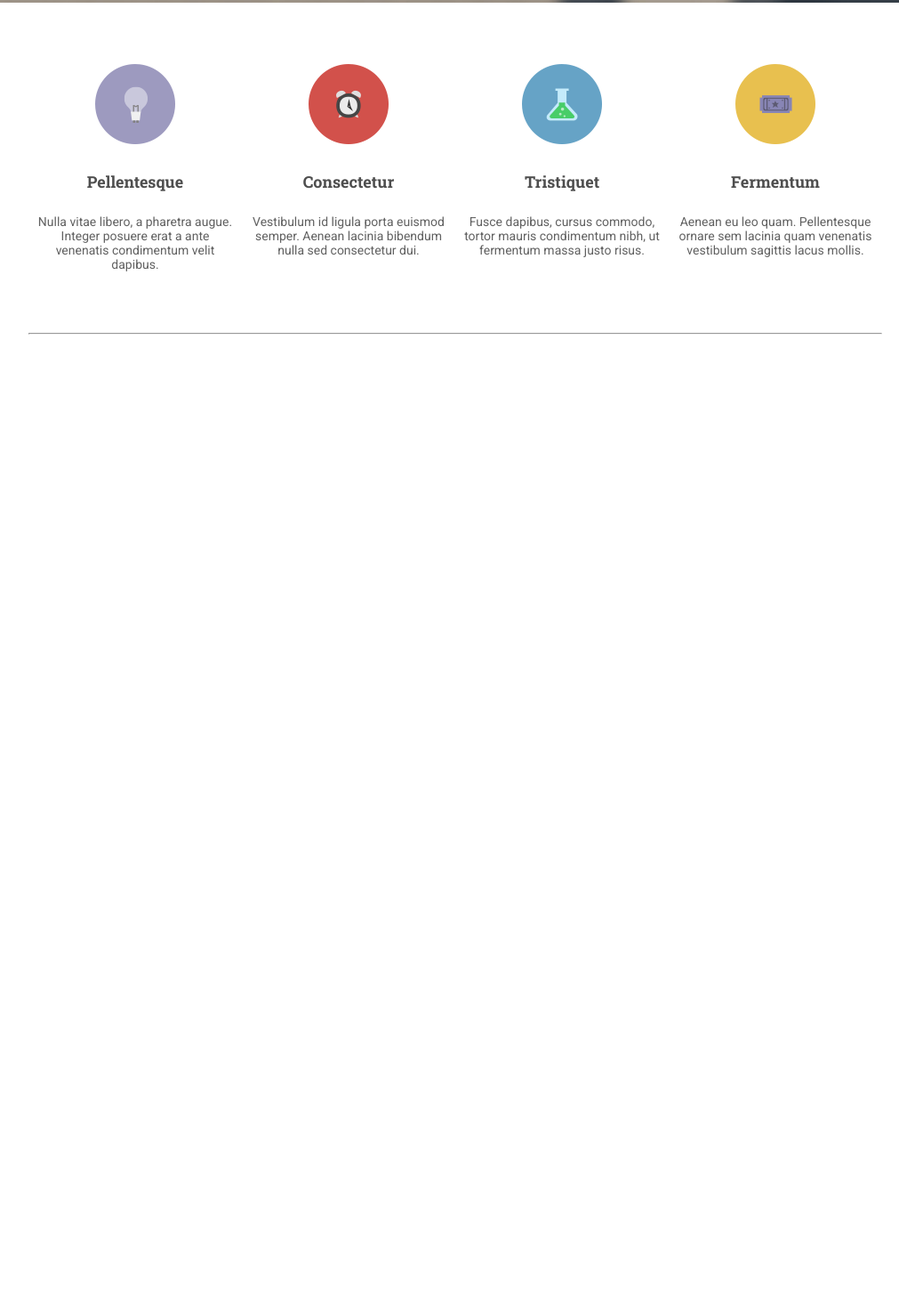
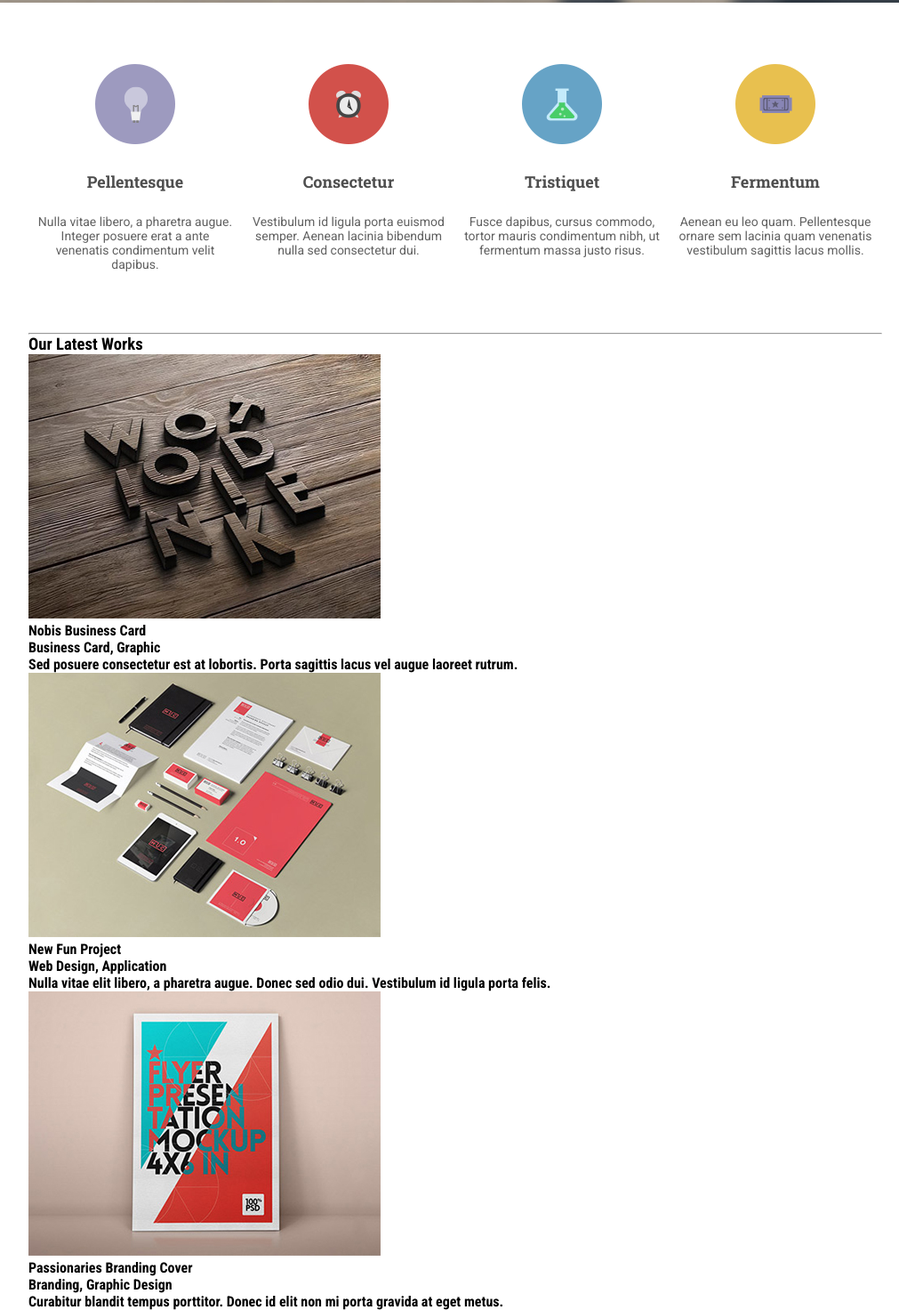
Before and after one commit to GustovAlex/template, a plain HTML site: page src/index.html in a window 1280 px wide. Shown: the part 714-2186 px from the top of the page at 89% size, without its empty margins (128-1139 px from the left). Before the commit the page ends 1090 px from the top, so only its background shows below. Drawn offline with nearby package versions, Linux system fonts and the light colour scheme; files that its build step writes are made by us from their sources.

Commit message:
section services, html done

```diff
--- a/src/index.html
+++ b/src/index.html
@@ -141,7 +141,60 @@
                     </p>
                 </div>
             </div>
+
             <hr />
+        </section>
+
+        <!-- section services -->
+
+        <section>
+            <div class="conteiner services">
+                <h3>
+                    Our Latest Works
+                </h3>
+
+                <div class="services_item">
+                    <img src="images/article1.jpg" alt="article1" />
+                    <h4>
+                        Nobis Business Card
+                    </h4>
+                    <span>
+                        Business Card, Graphic
+                    </span>
+                    <p>
+                        Sed posuere consectetur est at lobortis. Porta sagittis
+                        lacus vel augue laoreet rutrum.
+                    </p>
+                </div>
+
+                <div class="services_item">
+                    <img src="images/article2.jpg" alt="article2" />
+                    <h4>
+                        New Fun Project
+                    </h4>
+                    <span>
+                        Web Design, Application
+                    </span>
+                    <p>
+                        Nulla vitae elit libero, a pharetra augue. Donec sed
+                        odio dui. Vestibulum id ligula porta felis.
+                    </p>
+                </div>
+
+                <div class="services_item">
+                    <img src="images/article3.jpg" alt="article3" />
+                    <h4>
+                        Passionaries Branding Cover
+                    </h4>
+                    <span>
+                        Branding, Graphic Design
+                    </span>
+                    <p>
+                        Curabitur blandit tempus porttitor. Donec id elit non mi
+                        porta gravida at eget metus.
+                    </p>
+                </div>
+            </div>
         </section>
     </body>
 </html>
--- a/src/styles/main.less
+++ b/src/styles/main.less
@@ -321,6 +321,8 @@
   }
 }
 
+// media for journal for 1070px
+
 @media screen and (max-width: 1070px) {
   .content {
     .DisplayFlex(center);
@@ -336,10 +338,10 @@
   }
 }
 
+// media for journal for 768px
+
 @media screen and (max-width: 768px) {
   .content {
-    .DisplayFlex(center);
-    flex-wrap: wrap;
 
     &_item {
       width: 40%;
@@ -351,10 +353,10 @@
   }
 }
 
+// media for journal for 468px
+
 @media screen and (max-width: 468px) {
   .content {
-    .DisplayFlex(center);
-    flex-wrap: wrap;
 
     &_item {
       width: 240px;
@@ -365,3 +367,5 @@
     }
   }
 }
+
+// styles for section services
```
Also changed, not shown: src/images/article1.jpg (added), src/images/article2.jpg (added), src/images/article3.jpg (added).
